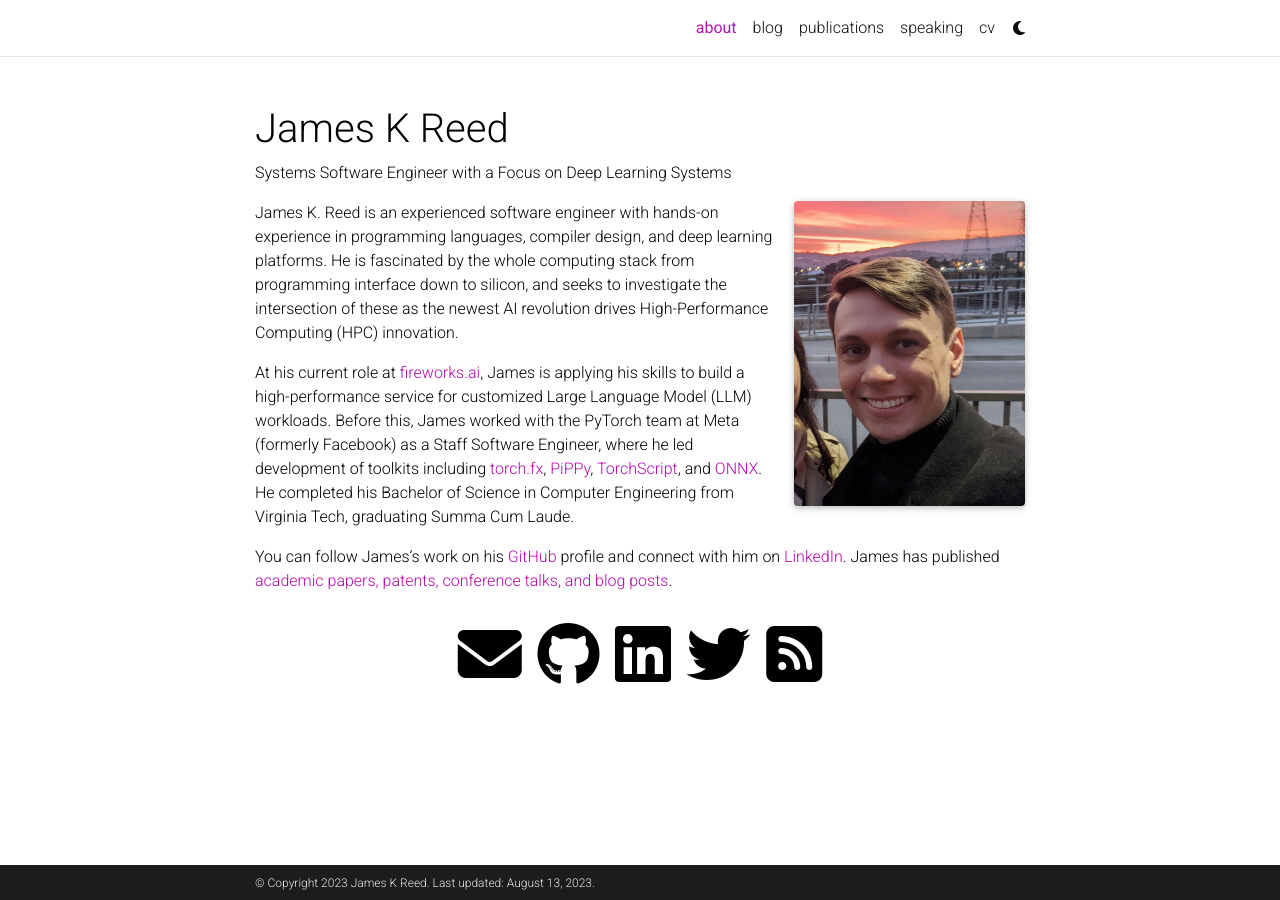
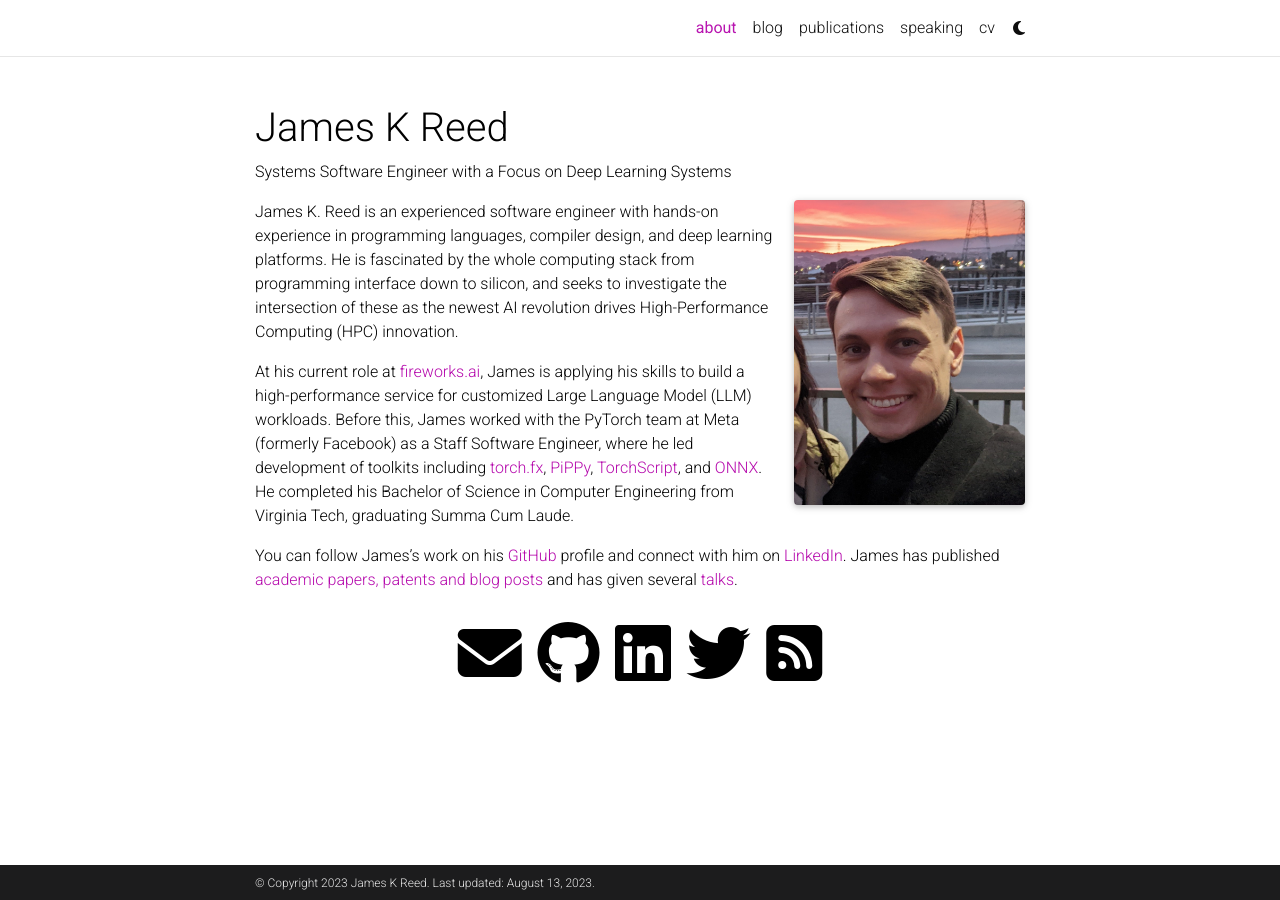
Before and after one commit to jamesr66a/jamesr66a.github.io, a Jekyll site: the page built from _pages/about.md, in a window 1280 px wide. Built offline with Jekyll 4.4.1, drawn with Linux system fonts in a browser that asks for light colours; full-size pictures stand in for the smaller copies a plugin makes; comment, search, counter and statistics services are not loaded; a style sheet for code colours, icons or effects is not loaded.

Commit message:
small cleanup

```diff
--- a/_config.yml
+++ b/_config.yml
@@ -366,7 +366,7 @@
 enable_project_categories:  true   # enables categorization of projects into
                                    # multiple categories
 enable_medium_zoom:         true   # enables image zoom feature (as on medium.com)
-enable_progressbar:         true   # enables a horizontal progress bar linked to the vertical scroll position
+enable_progressbar:         false   # enables a horizontal progress bar linked to the vertical scroll position
 
 # -----------------------------------------------------------------------------
 # Library versions
--- a/_pages/about.md
+++ b/_pages/about.md
@@ -20,4 +20,4 @@
 
 At his current role at [fireworks.ai](fireworks.ai), James is applying his skills to build a high-performance service for customized Large Language Model (LLM) workloads. Before this, James worked with the PyTorch team at Meta (formerly Facebook) as a Staff Software Engineer, where he led development of toolkits including [torch.fx](https://arxiv.org/abs/2112.08429), [PiPPy](https://github.com/pytorch/PiPPy), [TorchScript](https://pytorch.org/docs/stable/jit.html), and [ONNX](https://onnx.ai/). He completed his Bachelor of Science in Computer Engineering from Virginia Tech, graduating Summa Cum Laude.
 
-You can follow James's work on his [GitHub](https://github.com/jamesr66a/) profile and connect with him on [LinkedIn](https://www.linkedin.com/in/jamesr66a/). James has published [academic papers, patents, conference talks, and blog posts](/publications).
+You can follow James's work on his [GitHub](https://github.com/jamesr66a/) profile and connect with him on [LinkedIn](https://www.linkedin.com/in/jamesr66a/). James has published [academic papers, patents and blog posts](/publications) and has given several [talks](/speaking).
```
